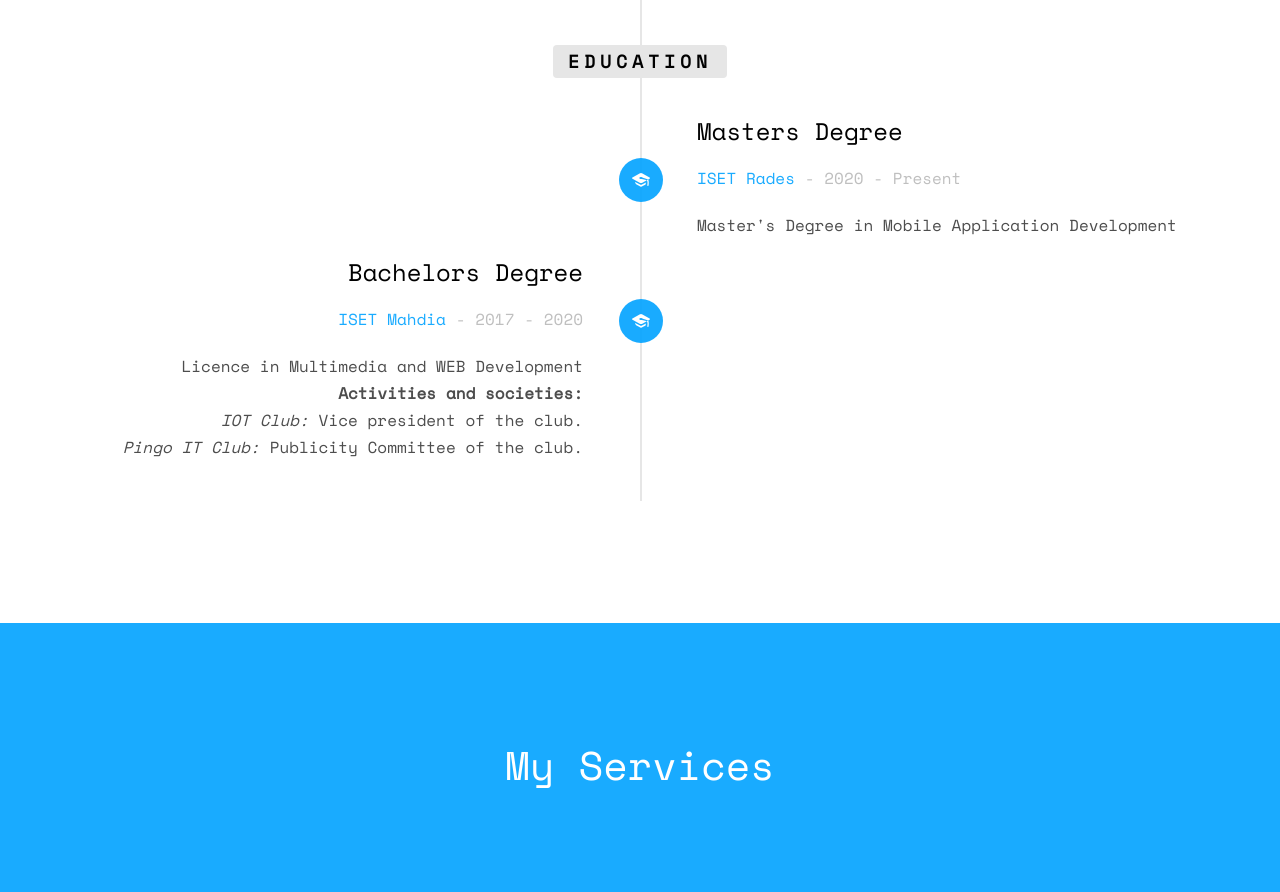
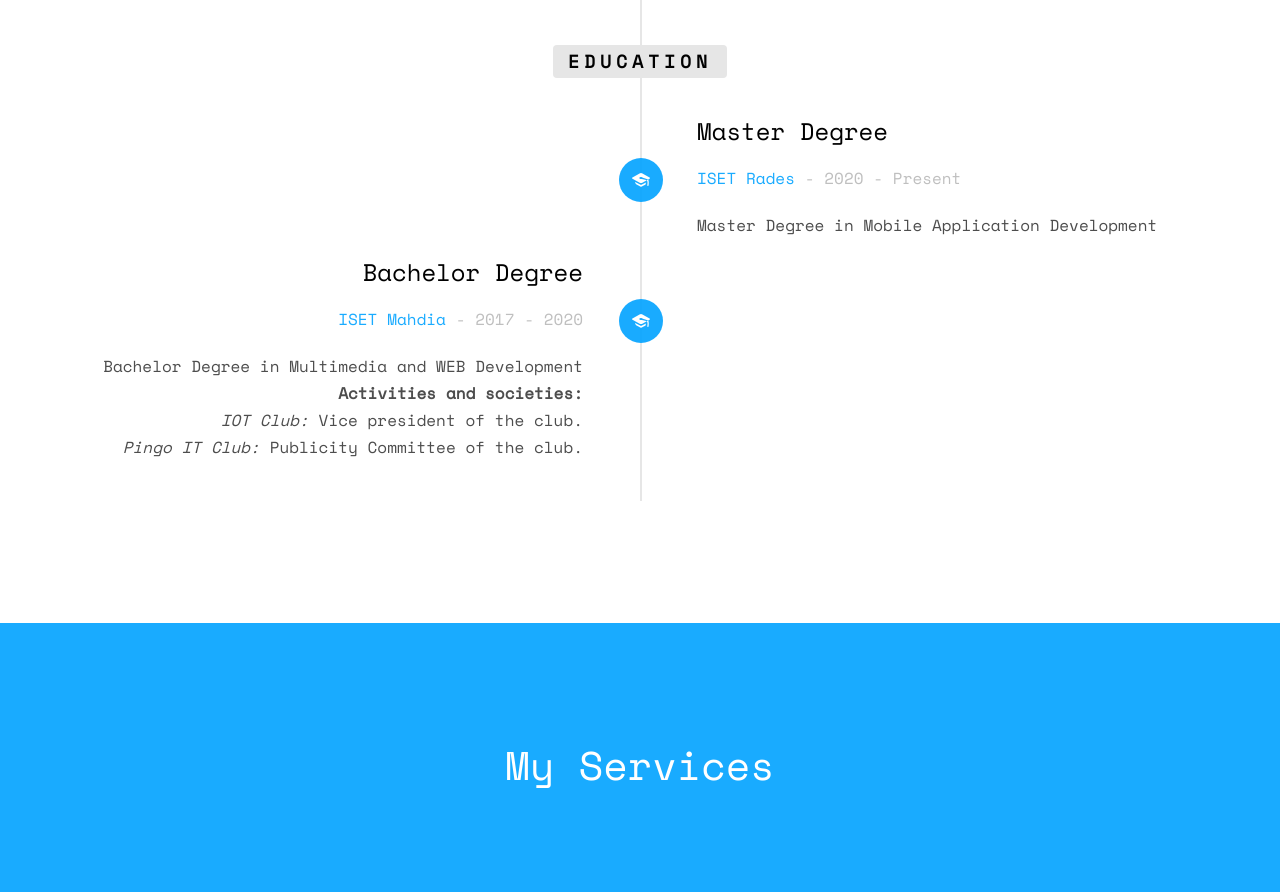
Before and after one commit to Karim-bz/Karim-bz.github.io, a plain HTML site: page index.html in a window 1280 px wide. Shown: the part 2848-3740 px from the top of the page. Drawn offline with nearby package versions, Linux system fonts and the light colour scheme; files whose address does not match are found by name.

Commit message:
Update index.html

```diff
--- a/index.html
+++ b/index.html
@@ -167,11 +167,11 @@
 							<div class="timeline-badge"><i class="icon-graduation-cap"></i></div>
 							<div class="timeline-panel">
 								<div class="timeline-heading">
-									<h3 class="timeline-title">Masters Degree</h3>
+									<h3 class="timeline-title">Master Degree</h3>
 									<span class="company"><a href="http://www.isetr.rnu.tn/" target="blank">ISET Rades</a> - 2020 - Present</span>
 								</div>
 								<div class="timeline-body">
-									<p>Master's Degree in Mobile Application Development</p>
+									<p>Master Degree in Mobile Application Development</p>
 								</div>
 							</div>
 						</li>
@@ -179,11 +179,11 @@
 							<div class="timeline-badge"><i class="icon-graduation-cap"></i></div>
 							<div class="timeline-panel">
 								<div class="timeline-heading">
-									<h3 class="timeline-title">Bachelors Degree</h3>
+									<h3 class="timeline-title">Bachelor Degree</h3>
 									<span class="company"><a href="http://www.isetma.rnu.tn/" target="blank">ISET Mahdia</a> - 2017 - 2020</span>
 								</div>
 								<div class="timeline-body">
-									<p>Licence in Multimedia and WEB Development<br/>
+									<p>Bachelor Degree in Multimedia and WEB Development<br/>
 										<b>Activities and societies:</b> <br/>
 										<em>IOT Club:</em> Vice president of the club.<br/>
 										<em>Pingo IT Club:</em> Publicity Committee of the club.<br/>
```
